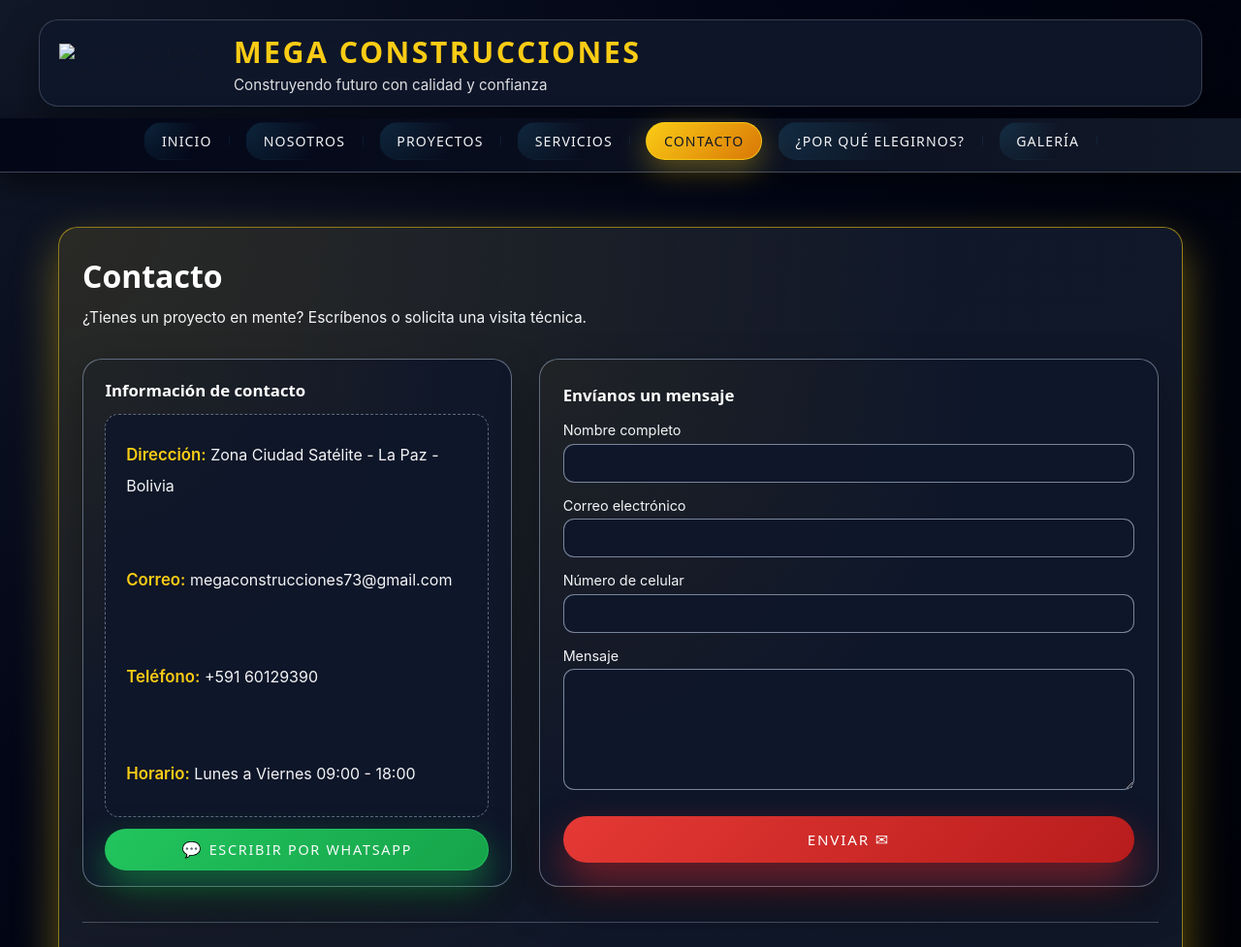
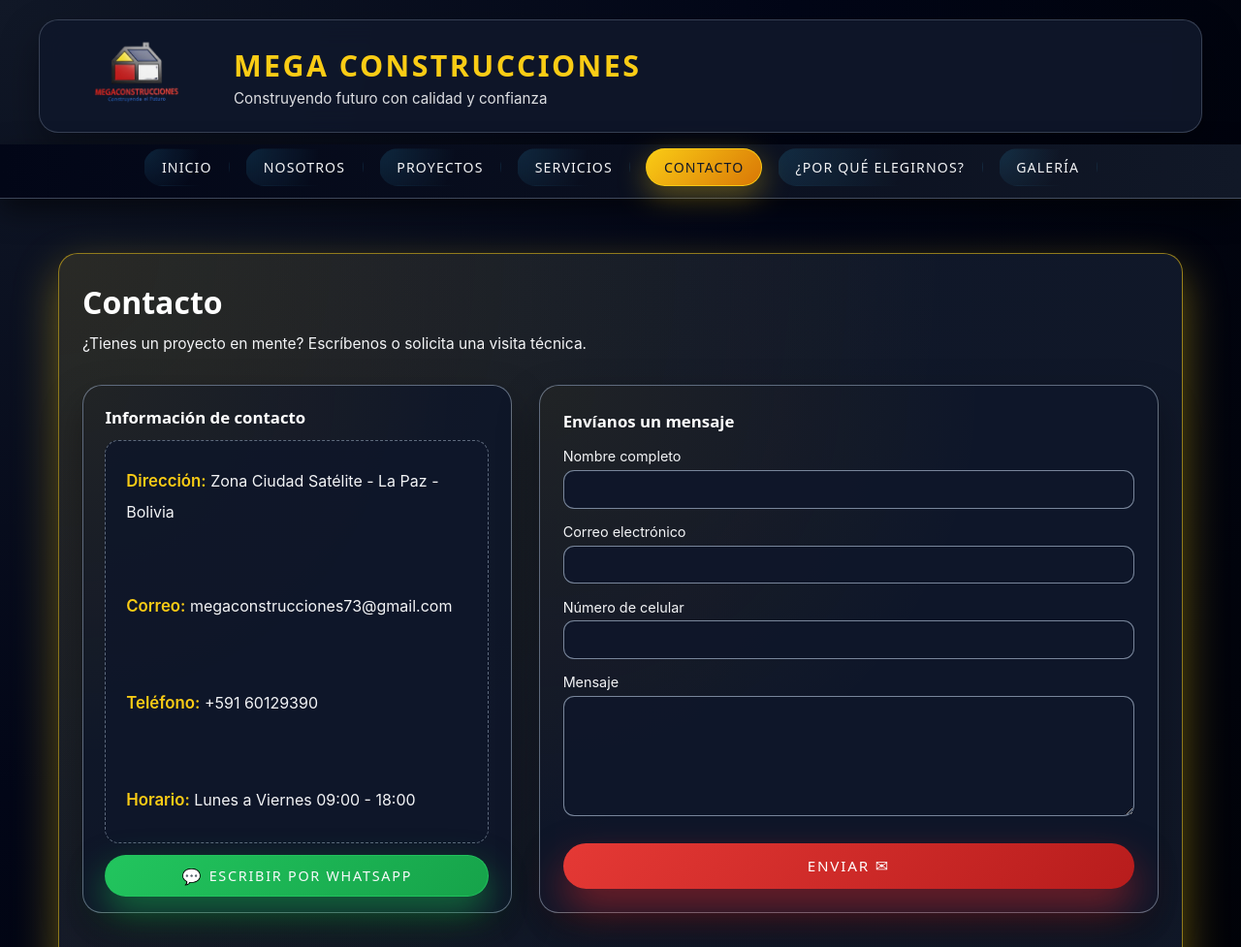
Before and after one commit to franciamarin911/Proyecto_ProgramacionWeb, a plain HTML site: page proyecto_final/contacto.html in a window 1280 px wide. Shown: the top 977 px of the page at 97% size. Drawn offline with Linux system fonts and the light colour scheme; the site is published under a folder, as on GitHub Pages, so addresses that start at the root find nothing.

Commit message:
cambio de directorios de archivos

```diff
--- a/proyecto_final/contacto.html
+++ b/proyecto_final/contacto.html
@@ -8,13 +8,13 @@
   <meta name="description" content="Contacto de MEGA CONSTRUCCIONES — Solicita información o cotización." />
   <link rel="stylesheet" href="seccion_contacto.css" />
   <link rel="stylesheet" href="Proyecto.css">
-  <link rel="icon" href="/proyecto_final/imagenes_proyecto/FAVICON_IMAGENES/favicon.ico">
+  <link rel="icon" href="imagenes_proyecto/FAVICON_IMAGENES/favicon.ico">
 </head>
 
 <body>
   <!-- ENCABEZADO -->
   <header class="header" role="banner">
-    <img src="/proyecto_final/imagenes_proyecto/logo_MEGACONSTRUCCIONES.png" alt="Logotipo de MEGA CONSTRUCCIONES"
+    <img src="imagenes_proyecto/logo_MEGACONSTRUCCIONES.png" alt="Logotipo de MEGA CONSTRUCCIONES"
       width="180" height="auto" />
 
     <ul>
```
